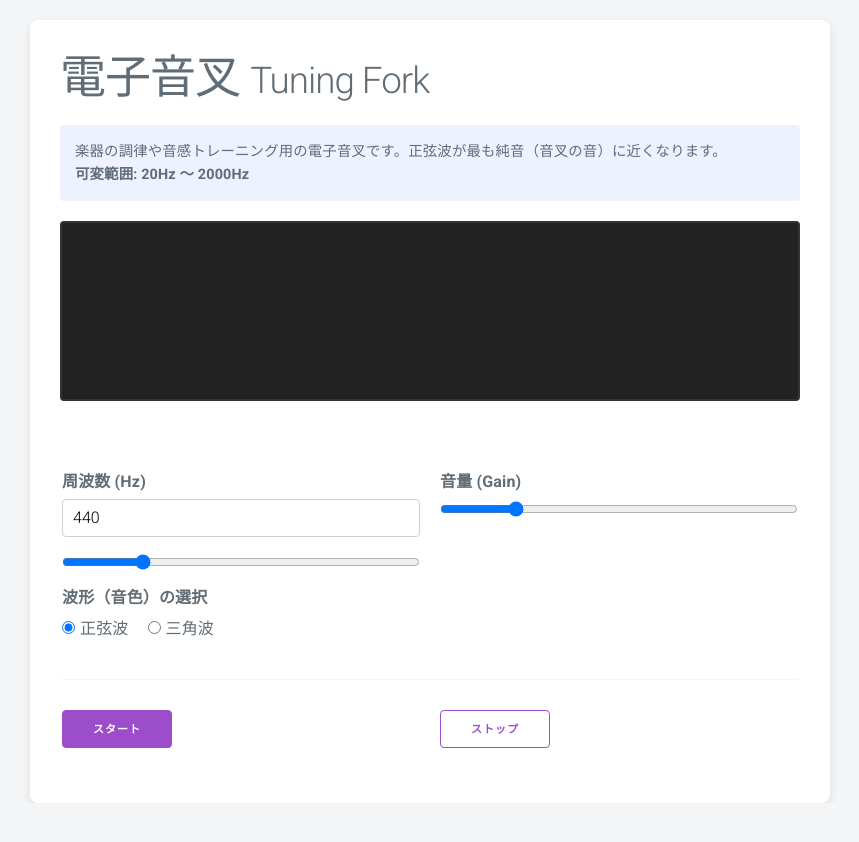
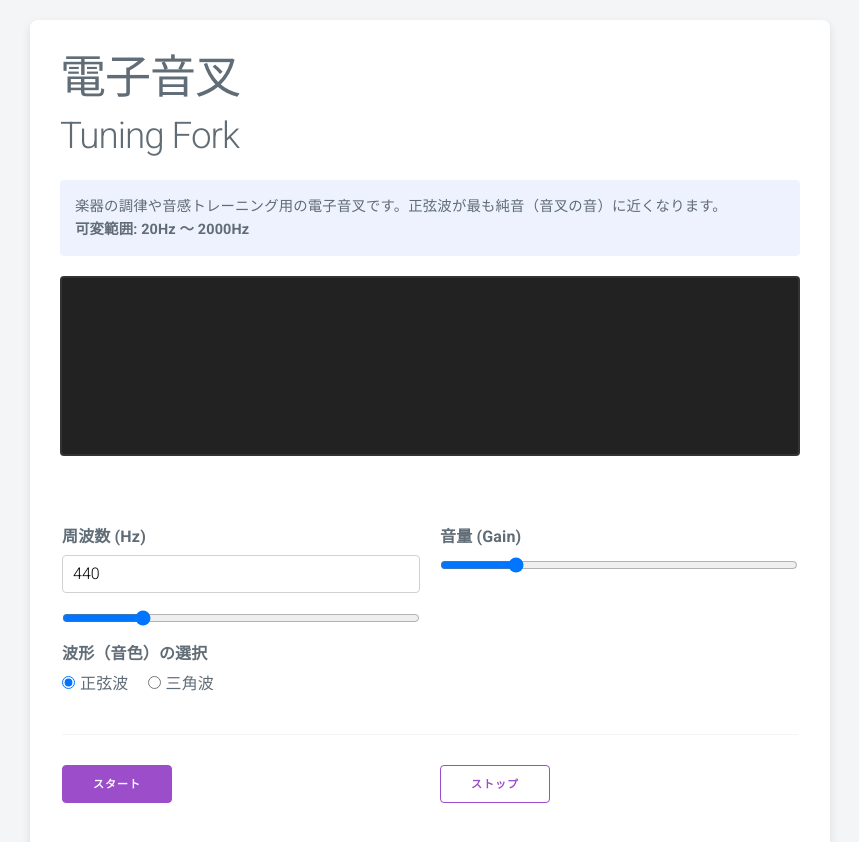
Before and after one commit to ttakao/TuningFork, a plain HTML site: page index.html in a window 1280 px wide. Shown: the top 842 px of the page, without its empty margins (210-1069 px from the left). Before the commit the page ends 803 px from the top, so only its background shows below. Drawn offline with nearby package versions, Linux system fonts and the light colour scheme.

Commit message:
Change Title aligment

```diff
--- a/index.html
+++ b/index.html
@@ -20,7 +20,7 @@
 </head>
 <body>
 <div class="container">
-    <h1>電子音叉 <small>Tuning Fork</small></h1>
+    <h1>電子音叉<br/> <small>Tuning Fork</small></h1>
 
     <div class="info-box">
         楽器の調律や音感トレーニング用の電子音叉です。正弦波が最も純音（音叉の音）に近くなります。<br>
```
